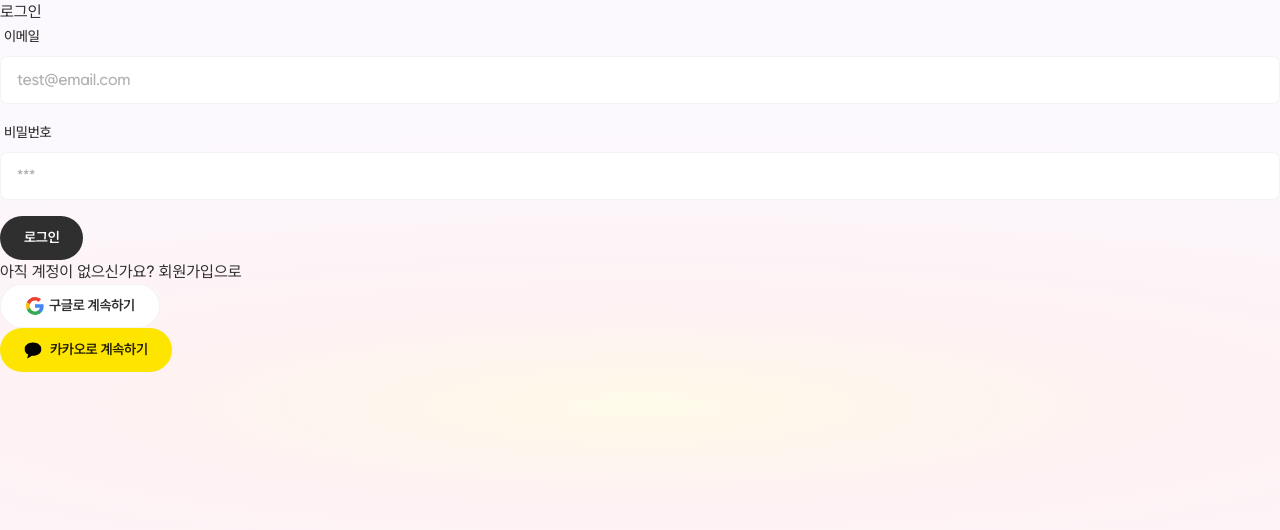
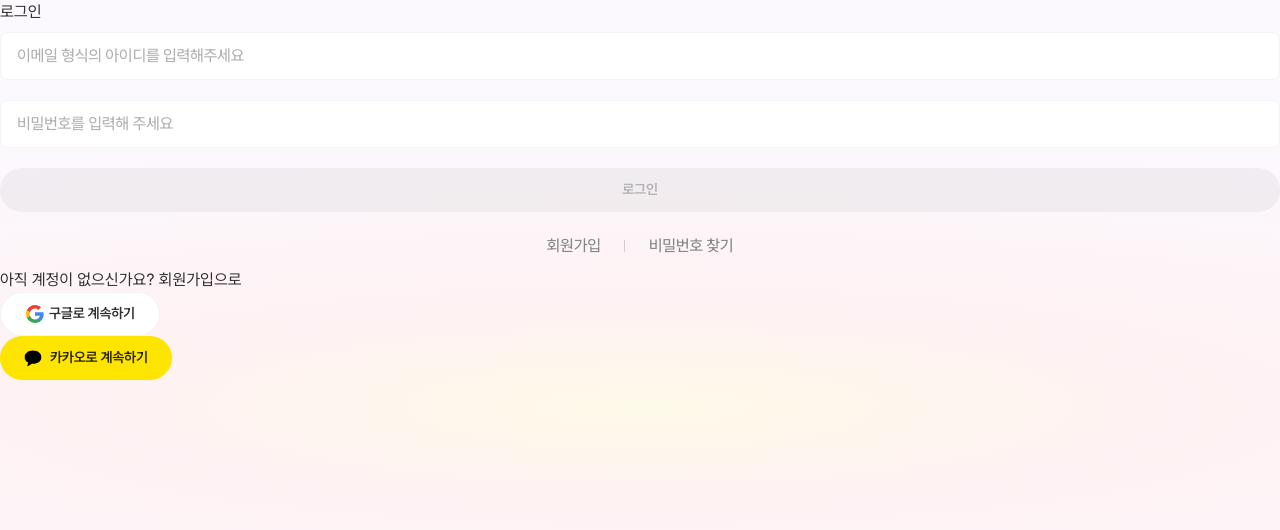
Before and after one commit to llddang/todayeat, a Next.js app: page /sign-in in a window 1280 px wide. Shown: the top 530 px of the page. Built offline with nearby package versions, Linux system fonts and the light colour scheme; no server answers.

Commit message:
feat:#121 로그인 폼 디자인 적용

```diff
--- a/src/components/_auth/auth-sign-in-form.tsx
+++ b/src/components/_auth/auth-sign-in-form.tsx
@@ -7,11 +7,13 @@ import { z } from 'zod';
 import { zodResolver } from '@hookform/resolvers/zod';
 import { Button } from '@/components/ui/button';
 import { Input } from '@/components/ui/input';
-import { Form, FormControl, FormField, FormItem, FormLabel, FormMessage } from '@/components/ui/form';
-import FormSchema from '@/constants/form-schema.constant';
+import { Form, FormControl, FormField, FormItem, FormLabel } from '@/components/ui/form';
 import { signIn } from '@/lib/apis/auth-server.api';
 import { UserSignInDTO } from '@/types/DTO/user.dto';
 import SITE_MAP from '@/constants/site-map.constant';
+
+import { Typography } from '@/components/ui/typography';
+import Link from 'next/link';
 
 const signInDefaultValue: UserSignInDTO = {
   email: '',
@@ -29,6 +31,8 @@ const AuthSignInForm = () => {
     defaultValues: signInDefaultValue
   });
 
+  const isFormInvalid = !form.getValues('email') || !form.getValues('password');
+
   const handleSubmit = async ({ email, password }: UserSignInDTO) => {
     setIsPending(true);
     const { error } = await signIn(email, password);
@@ -39,17 +43,16 @@ const AuthSignInForm = () => {
 
   return (
     <Form {...form}>
-      <form onSubmit={form.handleSubmit(handleSubmit)} className="space-y-4">
+      <form onSubmit={form.handleSubmit(handleSubmit)} className="flex flex-col gap-3">
         <FormField
           control={form.control}
           name="email"
           render={({ field }) => (
             <FormItem>
-              <FormLabel>이메일</FormLabel>
+              <FormLabel className="sr-only">이메일</FormLabel>
               <FormControl>
-                <Input placeholder="test@email.com" {...field} />
+                <Input placeholder="이메일 형식의 아이디를 입력해주세요" {...field} />
               </FormControl>
-              <FormMessage />
             </FormItem>
           )}
         />
@@ -58,17 +61,31 @@ const AuthSignInForm = () => {
           name="password"
           render={({ field }) => (
             <FormItem>
-              <FormLabel>비밀번호</FormLabel>
+              <FormLabel className="sr-only">비밀번호</FormLabel>
               <FormControl>
-                <Input type="password" placeholder="***" {...field} />
+                <Input type="password" placeholder="비밀번호를 입력해 주세요" {...field} />
               </FormControl>
-              <FormMessage />
             </FormItem>
           )}
         />
-        <Button type="submit" disabled={isPending}>
-          로그인
-        </Button>
+        <div className="flex flex-col gap-3 pt-2">
+          <Button type="submit" disabled={isPending || isFormInvalid}>
+            로그인
+          </Button>
+          <div className="flex justify-center">
+            <Link
+              href={SITE_MAP.SIGN_UP}
+              className="relative after:absolute after:right-0 after:top-1/2 after:h-3 after:w-[1px] after:-translate-y-1/2 after:rounded-full after:bg-gray-400 after:content-['']"
+            >
+              <Typography className="flex h-11 items-center justify-center px-6 text-gray-600">회원가입</Typography>
+            </Link>
+            <Link href={SITE_MAP.FIND_PASSWORD}>
+              <Typography className="flex h-11 items-center justify-center px-6 text-gray-600">
+                비밀번호 찾기
+              </Typography>
+            </Link>
+          </div>
+        </div>
       </form>
     </Form>
   );
@@ -76,6 +93,6 @@ const AuthSignInForm = () => {
 export default AuthSignInForm;
 
 const signInSchema = z.object({
-  email: FormSchema.NON_EMPTY_SCHEMA,
-  password: FormSchema.NON_EMPTY_SCHEMA
+  email: z.string(),
+  password: z.string()
 });
```
